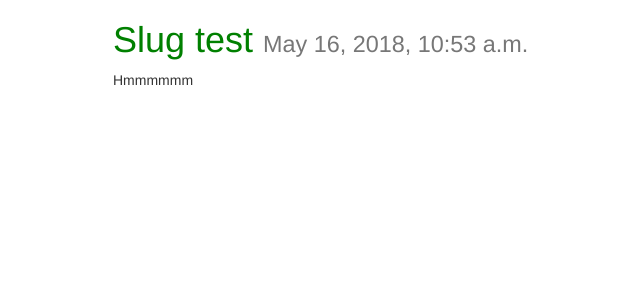
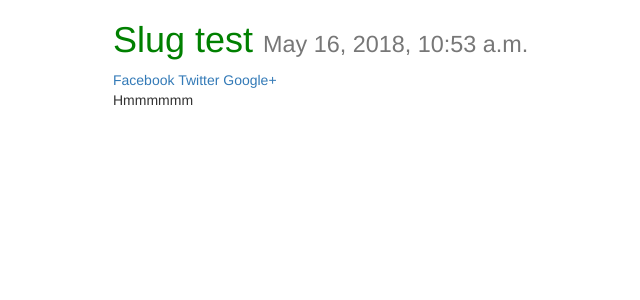
Before and after one commit to Victoria1807/Blog, a Django app: a page that uses templates/post_detail.html in a window 1280 px wide. Shown: the top 300 px of the page, without its empty margins (257-897 px from the left). Run offline with Django 3.2, Linux system fonts and the light colour scheme; data comes from the database, SQL or seed files in the repository; some libraries are stand-ins or nearby versions.

Commit message:
Added social share link

```diff
--- a/posts/views.py
+++ b/posts/views.py
@@ -1,3 +1,5 @@
+from urllib.parse import quote_plus
+
 from django.contrib import messages
 from django.core.paginator import Paginator, EmptyPage, PageNotAnInteger
 from django.http import HttpResponse, HttpResponseRedirect
@@ -21,9 +23,11 @@ def post_create(request):
 
 def post_detail(request, slug=None):
     instance = get_object_or_404(Post, slug=slug)
+    share_string = quote_plus(instance.content)
     context = {
         "title": instance.title,
-        "instance": instance
+        "instance": instance,
+        "share_string": share_string
     }
     return render(request, "post_detail.html", context)
 
--- a/templates/post_detail.html
+++ b/templates/post_detail.html
@@ -11,6 +11,16 @@
     {% endif %}
     <h1>{{ instance.title }} <small>{{ instance.timestamp }}</small></h1>
 
+    <a href="https://www.facebook.com/sharer/sharer.php?u={{ request.build_absolute_uri }}">
+    Facebook
+    </a>
+
+    <a href="https://twitter.com/home?status={{ share_link }}%20{{ request.build_absolute_uri }}">
+    Twitter
+    </a>
+
+    <a href='https://plus.google.com/share?url={{ request.build_absolute_uri }}'>Google+</a>
+
     {{ instance.content|linebreaks }}<br>
 
 </div>
```
Also changed, not shown: static/css/style.css (line endings or trailing spaces).
